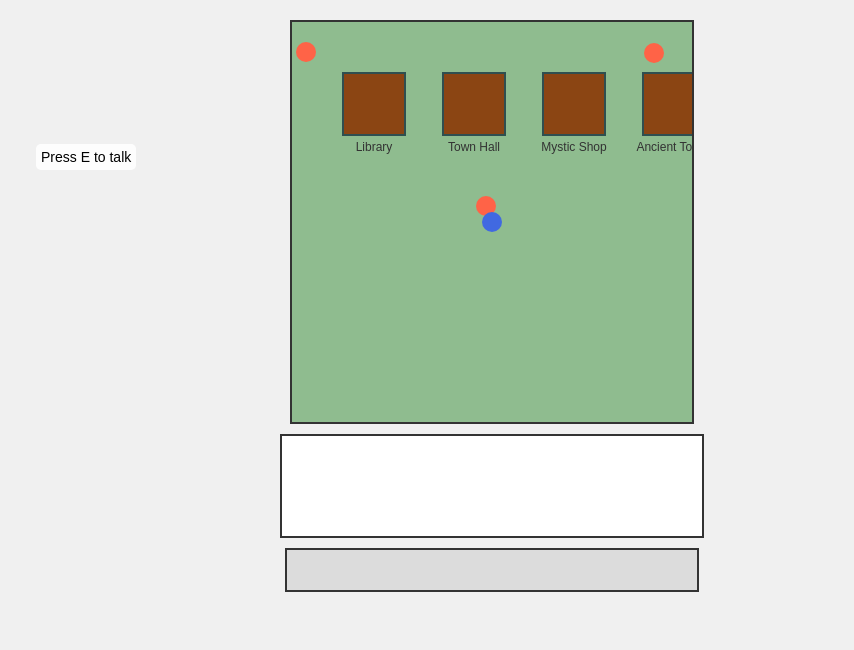
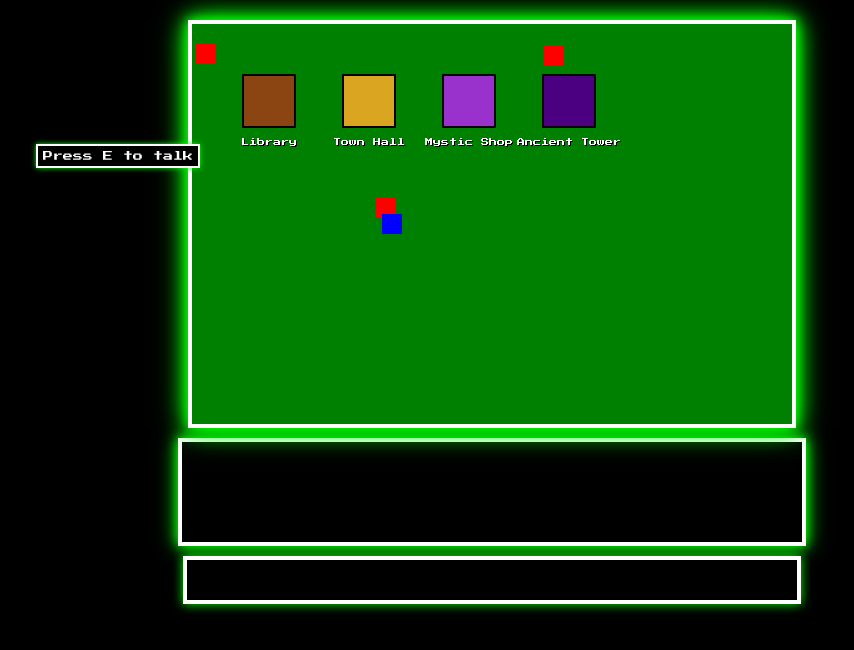
Before and after one commit to WebCodeDemo/simple-rpg, a plain HTML site: page index.html in a window 1280 px wide. Shown: the whole page, without its empty margins (148-1002 px from the left). Drawn offline with Linux system fonts and the light colour scheme.

Commit message:
Update styles.css to v77

```diff
--- a/styles.css
+++ b/styles.css
@@ -1,20 +1,26 @@
+@import url('https://fonts.googleapis.com/css2?family=Press+Start+2P&display=swap');
+
 body {
-    font-family: Arial, sans-serif;
+    background-color: #000;
+    color: #fff;
+    font-family: 'Press Start 2P', cursive;
     display: flex;
     flex-direction: column;
     align-items: center;
-    background-color: #f0f0f0;
     margin: 0;
     padding: 20px;
+    image-rendering: pixelated;
 }
 
 #game-container {
-    width: 400px;
+    width: 600px;
     height: 400px;
-    border: 2px solid #333;
+    border: 4px solid #fff;
+    box-shadow: 0 0 10px #0f0, 0 0 20px #0f0, 0 0 30px #0f0;
     position: relative;
     overflow: hidden;
-    background-color: #8fbc8f;
+    background-color: #008000;
+    image-rendering: pixelated;
 }
 
 .scene {
@@ -31,93 +37,93 @@ body {
 #player {
     width: 20px;
     height: 20px;
-    background-color: #4169e1;
+    background-color: #00f;
     position: absolute;
-    border-radius: 50%;
     z-index: 10;
+    image-rendering: pixelated;
 }
 
 .npc {
     width: 20px;
     height: 20px;
-    background-color: #ff6347;
+    background-color: #f00;
     position: absolute;
-    border-radius: 50%;
+    image-rendering: pixelated;
 }
 
 .house {
-    width: 60px;
-    height: 60px;
+    width: 50px;
+    height: 50px;
     background-color: #8b4513;
     position: absolute;
-    border: 2px solid #2f4f4f;
+    border: 2px solid #000;
+    image-rendering: pixelated;
 }
 
 .exit {
     width: 30px;
     height: 50px;
-    background-color: #32cd32;
+    background-color: #ff0;
     position: absolute;
     right: 0;
     top: 175px;
+    image-rendering: pixelated;
 }
 
 #message-box {
-    width: 400px;
+    width: 600px;
     height: 80px;
-    border: 2px solid #333;
+    border: 4px solid #fff;
     margin-top: 10px;
     padding: 10px;
-    background-color: #fff;
+    background-color: #000;
     overflow-y: auto;
-    font-size: 14px;
+    font-size: 12px;
+    line-height: 1.5;
+    box-shadow: 0 0 10px #0f0, 0 0 20px #0f0;
 }
 
 #interaction-prompt {
     position: absolute;
-    background-color: rgba(255, 255, 255, 0.9);
+    background-color: #000;
+    color: #fff;
     padding: 5px;
-    border-radius: 5px;
+    border: 2px solid #fff;
     display: none;
-    font-size: 14px;
+    font-size: 10px;
     z-index: 20;
+    box-shadow: 0 0 5px #0f0;
 }
 
 #inventory {
-    width: 400px;
+    width: 600px;
     height: 30px;
-    border: 2px solid #333;
+    border: 4px solid #fff;
     margin-top: 10px;
     padding: 5px;
-    background-color: #dcdcdc;
-    font-size: 14px;
+    background-color: #000;
+    font-size: 12px;
+    box-shadow: 0 0 10px #0f0;
 }
 
 h2 {
-    color: #ffffff;
-    text-shadow: 2px 2px 4px #000000;
+    color: #fff;
+    text-shadow: 2px 2px 0 #000;
     position: absolute;
     top: 10px;
     left: 10px;
     margin: 0;
     z-index: 5;
+    font-size: 16px;
 }
 
-#house1 { /* Library */
-    background-color: #8b4513;
-}
-
-#house2 { /* Town Hall */
-    background-color: #daa520;
-}
-
-#house3 { /* Mystic Shop */
-    background-color: #9932cc;
-}
-
-#house4 { /* Ancient Tower */
-    background-color: #4b0082;
-}
+/* Specific building styles */
+#town .house[data-house="1"] { top: 50px; left: 50px; background-color: #8b4513; }  /* Library */
+#town .house[data-house="2"] { top: 50px; left: 150px; background-color: #daa520; } /* Town Hall */
+#town .house[data-house="3"] { top: 50px; left: 250px; background-color: #9932cc; } /* Mystic Shop */
+#town .house[data-house="4"] { top: 50px; left: 350px; background-color: #4b0082; } /* Ancient Tower */
+#town .house[data-house="5"] { top: 200px; left: 100px; background-color: #cd853f; } /* Cafe */
+#town .house[data-house="6"] { top: 200px; left: 300px; background-color: #228b22; } /* Park */
 
 .house::after {
     content: attr(data-name);
@@ -126,6 +132,48 @@ h2 {
     left: 50%;
     transform: translateX(-50%);
     white-space: nowrap;
+    font-size: 8px;
+    color: #fff;
+    text-shadow: 1px 1px 0 #000;
+}
+
+/* Scene-specific backgrounds */
+#house1 { background-color: #8b4513; } /* Library interior */
+#house2 { background-color: #daa520; } /* Town Hall interior */
+#house3 { background-color: #9932cc; } /* Mystic Shop interior */
+#house4 { background-color: #4b0082; } /* Ancient Tower interior */
+#house5 { background-color: #cd853f; } /* Cafe interior */
+#house6 { background-color: #228b22; } /* Park scene */
+
+/* Pixelated transitions */
+.scene, #player, .npc, .house, .exit {
+    transition: none;
+}
+
+/* Retro button style for potential UI elements */
+button {
+    background-color: #000;
+    color: #fff;
+    border: 2px solid #fff;
+    padding: 5px 10px;
+    font-family: 'Press Start 2P', cursive;
     font-size: 12px;
-    color: #333;
+    cursor: pointer;
+    box-shadow: 0 0 5px #0f0;
 }
+
+button:hover {
+    background-color: #0f0;
+    color: #000;
+}
+
+/* Glowing effect for important elements */
+@keyframes glow {
+    0% { box-shadow: 0 0 5px #0f0; }
+    50% { box-shadow: 0 0 20px #0f0, 0 0 30px #0f0; }
+    100% { box-shadow: 0 0 5px #0f0; }
+}
+
+.important-item {
+    animation: glow 2s infinite;
+}
```
